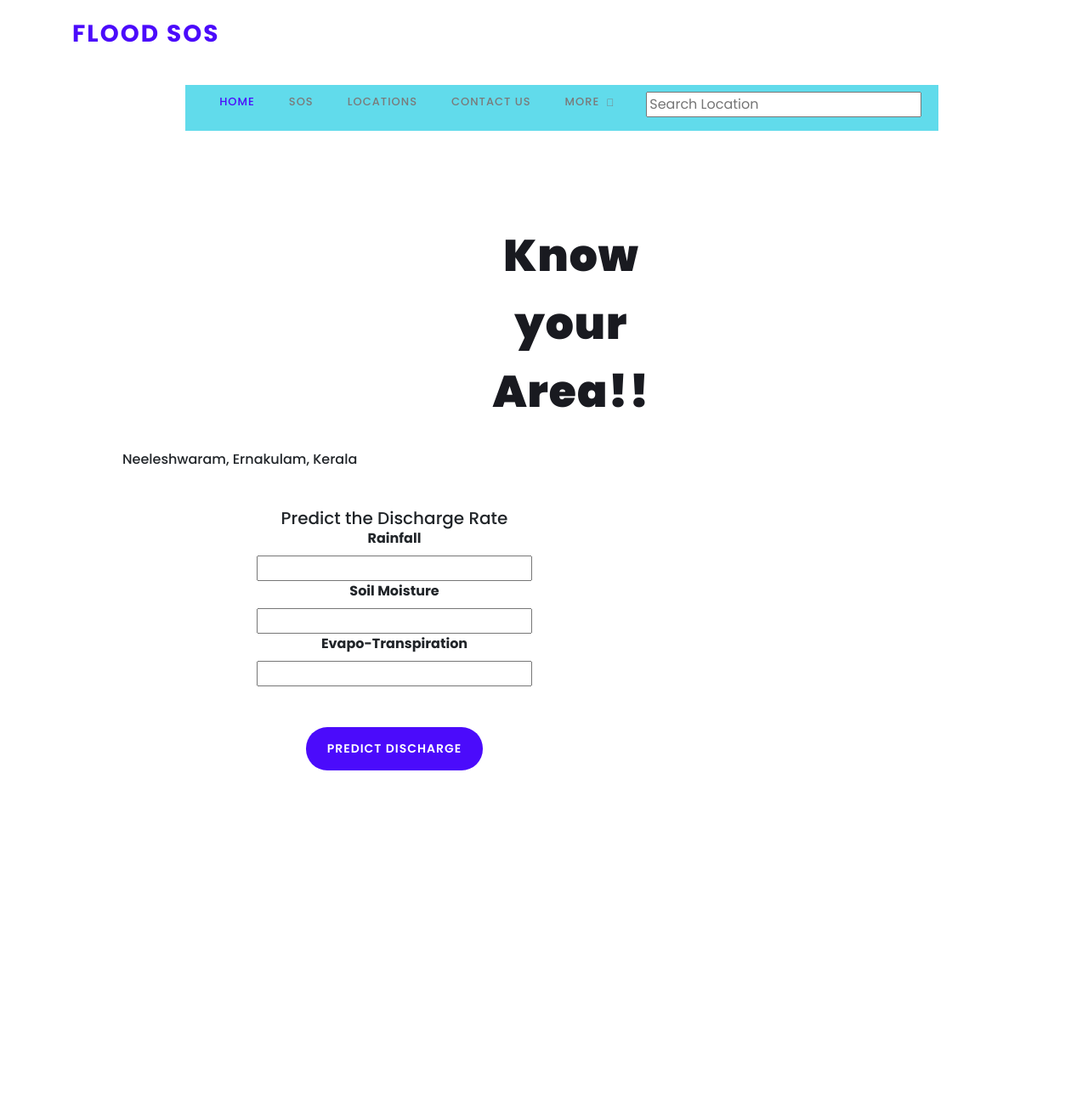
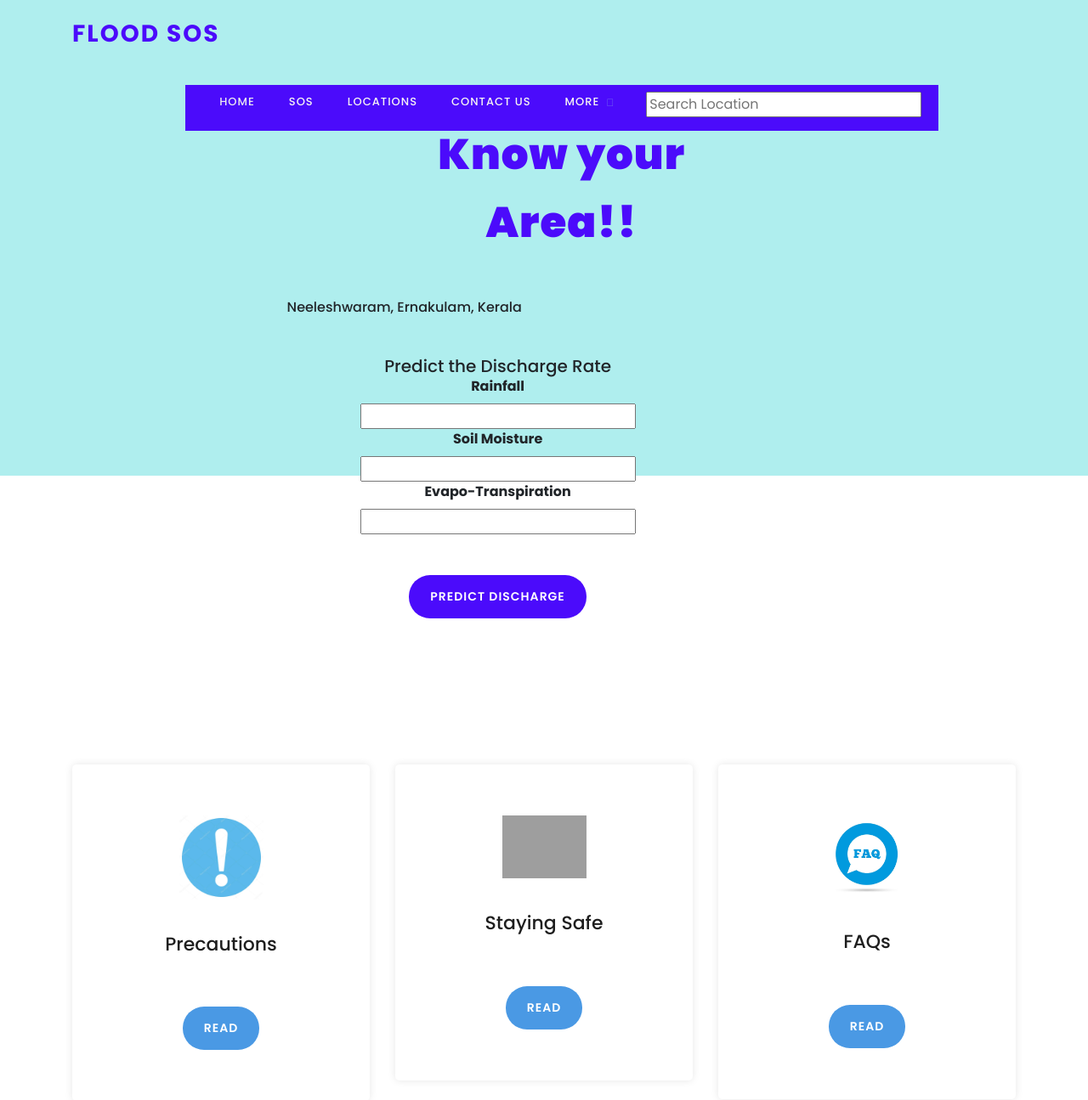
Before and after one commit to sandrasmenon18/Flood-Prediction-Alert-Project, a Flask app: page / in a window 1280 px wide; the page is wider, and only the part inside the window is pictured. Shown: the top 1295 px of that part at 85% size. Run offline with Flask 2, Linux system fonts and the light colour scheme; parts of the project's set-up code (start-up, migrations or seed data) failed here and were passed over; some libraries are stand-ins or nearby versions; grey boxes are pictures that could not be loaded.

Commit message:
Update templatemo-lava.css

```diff
--- a/static/assets/css/templatemo-lava.css
+++ b/static/assets/css/templatemo-lava.css
@@ -118,7 +118,7 @@
 }
 
 ::selection {
-  background: #55cdf1;
+  background: #9391c9;
   color: #fff;
 }
 
@@ -159,14 +159,14 @@
 }
 
 a.main-button-slider:hover {
-  background-color: #55cdf1;
+  background-color: #3a8fe4;
 }
 
 a.main-button {
   font-size: 14px;
   border-radius: 25px;
   padding: 15px 25px;
-  background-color: #4b0bfb;
+  background-color: #4a99e4;
   text-transform: uppercase;
   color: rgb(255, 255, 255);
   font-weight: 600;
@@ -296,7 +296,7 @@
   margin-top: 27px;
   margin-left: 12%;
   margin-right: 0px;
-  background-color: rgb(97, 219, 235);
+  background-color: #4b0bfb;
   padding: 0px 20px;
   -webkit-transition: all 0.3s ease 0s;
   -moz-transition: all 0.3s ease 0s;
@@ -319,7 +319,7 @@
   display: block;
   font-weight: 500;
   font-size: 13px;
-  color: #7a7a7a;
+  color: #f7f4f4;
   text-transform: uppercase;
   -webkit-transition: all 0.3s ease 0s;
   -moz-transition: all 0.3s ease 0s;
@@ -345,7 +345,7 @@
   font-family: sans-serif;
   content: "\f107";
   font-size: 12px;
-  color: #7a7a7a;
+  color: #7168ee;
   position: absolute;
   right: 18px;
   top: 12px;
@@ -539,7 +539,7 @@
 }
 
 .header-area.header-sticky .nav li a.active {
-  color: #4b0bfb;
+  color: #ebe9f0;
 }
 
 @media (max-width: 1200px) {
@@ -659,7 +659,8 @@
 ---------------------------------------------
 */
 .welcome-area {
-  margin-left: 5em;
+  padding-left: 18em;
+  background-color: paleturquoise;
   width: 100%;
   height: 100vh;
   min-height: 793px;
@@ -667,20 +668,21 @@
   position: relative;
   align-content: center;
   align-self: center;
-  margin-top: 35%;
+  padding-top: 22%;
   transform: perspective(1px) translateY(-30%) !important;
 }
 
 .welcome-area .header-text h1 {
-  margin-left: 8em;
+ padding-top: 2em;
+  padding-left: 3em;
   align-self: center;
   text-align: center;
   font-weight: 900;
-  font-size: 52px;
+  font-size: 50px;
   line-height: 80px;
   letter-spacing: 1px;
-  margin-bottom: 30px;
-  color: #191a20;
+  margin-bottom: 50px;
+  color: #4b0bfb;
 }
 
 .welcome-area .header-text h1 em {
```
Also changed, not shown: other parts of static/assets/css/templatemo-lava.css (+15 -15 lines).
